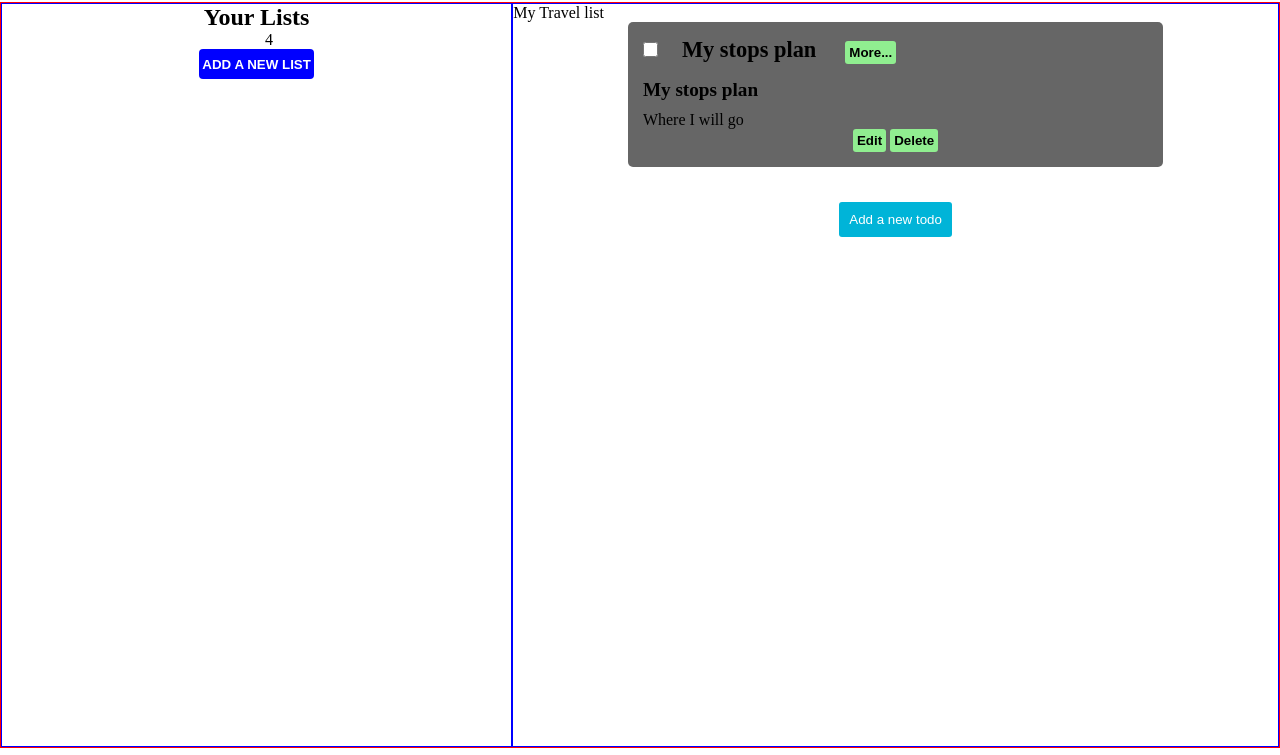
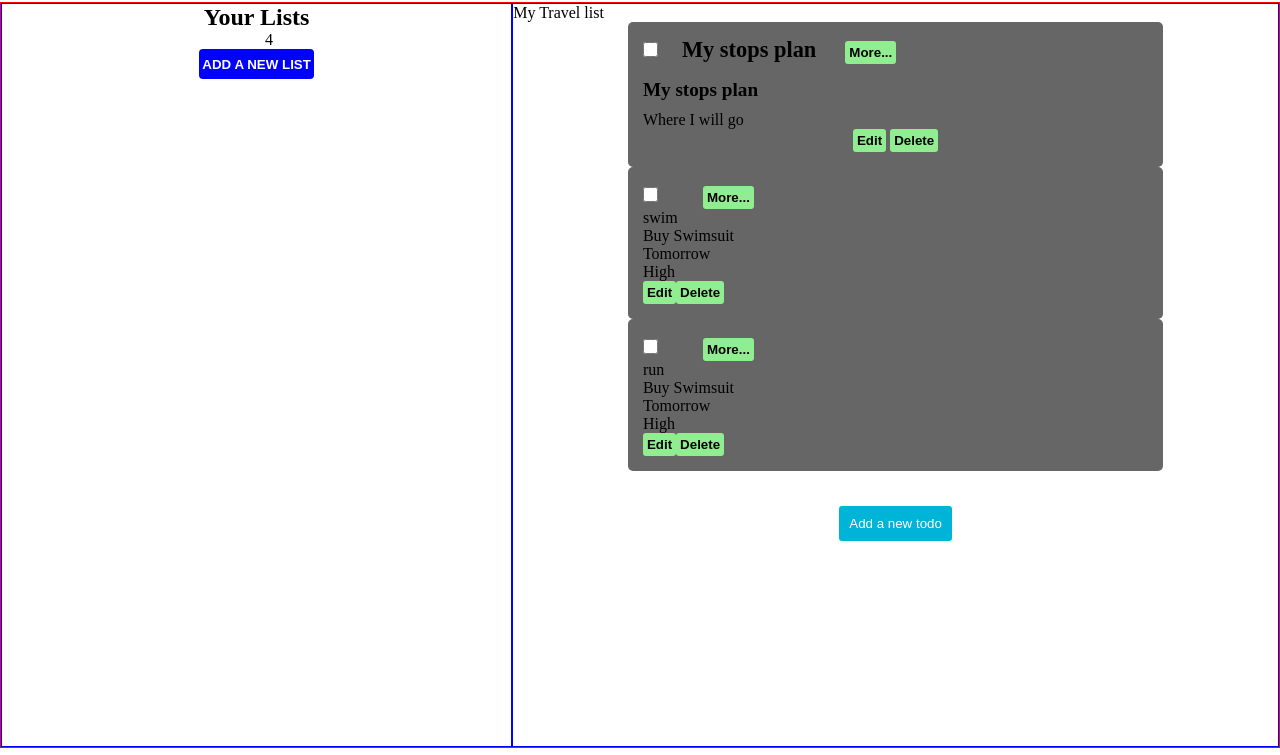
Before and after one commit to MarvellousUbani/todolist, a website built with webpack: page dist/index.html in a window 1280 px wide. Shown: the part 45-800 px from the top of the page. Built offline with nearby package versions, Linux system fonts and the light colour scheme.

Commit message:
added displaytodo function

```diff
--- a/src/index.js
+++ b/src/index.js
@@ -59,16 +59,56 @@ const addTodo = (projectId, title, description, dueDate, priority) => {
 }
 
 const displayTodos = (projectId) => {
-    for (let todo in groups[projectId].todos) {
-        const todos = groups[projectId].todos
-            // todos[todo]
+    const todos = groups[projectId].todos;
+    const todoBox = document.getElementById("todo-box");
+    for (let todo in todos) {
+      const { title, description, priority, dueDate } = todos[todo];
 
-        // Add todo stuff to the Dom
-        console.log(todos[todo]);
+      const todoDisplay = document.createElement("div");
+      todoDisplay.classList.add("todo-display");
+
+      const inputHolder = document.createElement("div");
+      const checkbox = document.createElement("input");
+      checkbox.setAttribute("type", "checkbox");
+      const todoTitle = document.createElement("span");
+      todoTitle.classList.add("todoTitle");
+      const moreButton = document.createElement("button");
+      moreButton.textContent = "More...";
+
+      inputHolder.appendChild(checkbox);
+      inputHolder.appendChild(todoTitle);
+      inputHolder.appendChild(moreButton);
+
+      const moreInfo = document.createElement("div");
+      const infoTitle = document.createElement("p");
+      infoTitle.textContent = `${title}`;
+      const infoDescription = document.createElement("p");
+      infoDescription.textContent = `${description}`;
+      const duedate = document.createElement("p");
+      duedate.textContent = `${dueDate}`;
+      const priorityLevel = document.createElement("p");
+      priorityLevel.textContent = `${priority}`;
+
+      const editButton = document.createElement("button");
+      editButton.textContent = "Edit";
+      const deleteButton = document.createElement("button");
+      deleteButton.textContent = "Delete";
+
+      moreInfo.appendChild(infoTitle);
+      moreInfo.appendChild(infoDescription);
+      moreInfo.appendChild(duedate);
+      moreInfo.appendChild(priorityLevel);
+      moreInfo.appendChild(editButton);
+      moreInfo.appendChild(deleteButton);
+
+      todoDisplay.appendChild(inputHolder);
+      todoDisplay.appendChild(moreInfo);
+
+      todoBox.appendChild(todoDisplay);
     }
-    // console.log(let todo of groups[projectId].todos)
-    // Add todo stuff to the Dom
-}
+  };
+
+  displayTodos(1);
 
 const displayGroups = () => {
     for (let group in groups) {
```
Also changed, not shown: dist/index.html.
